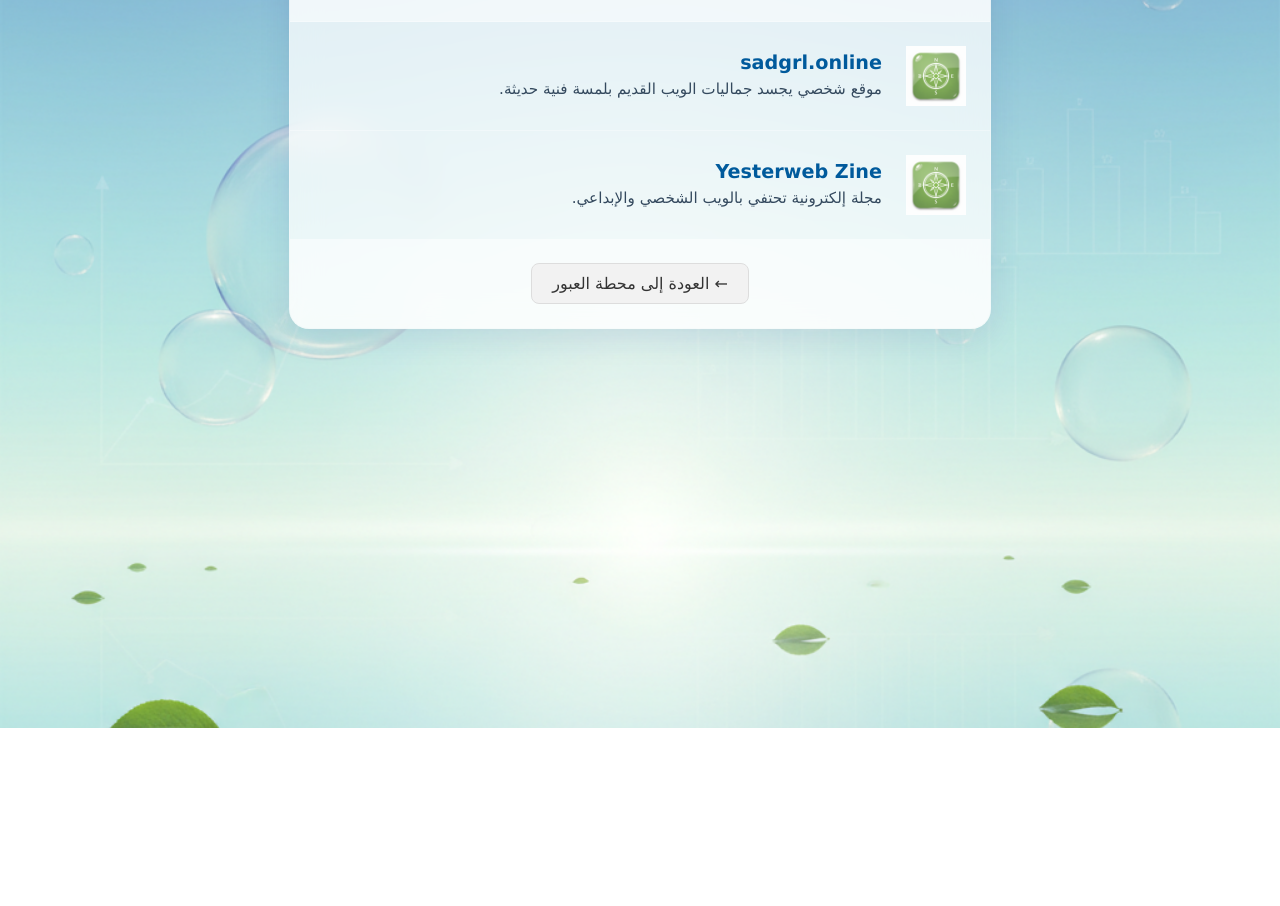
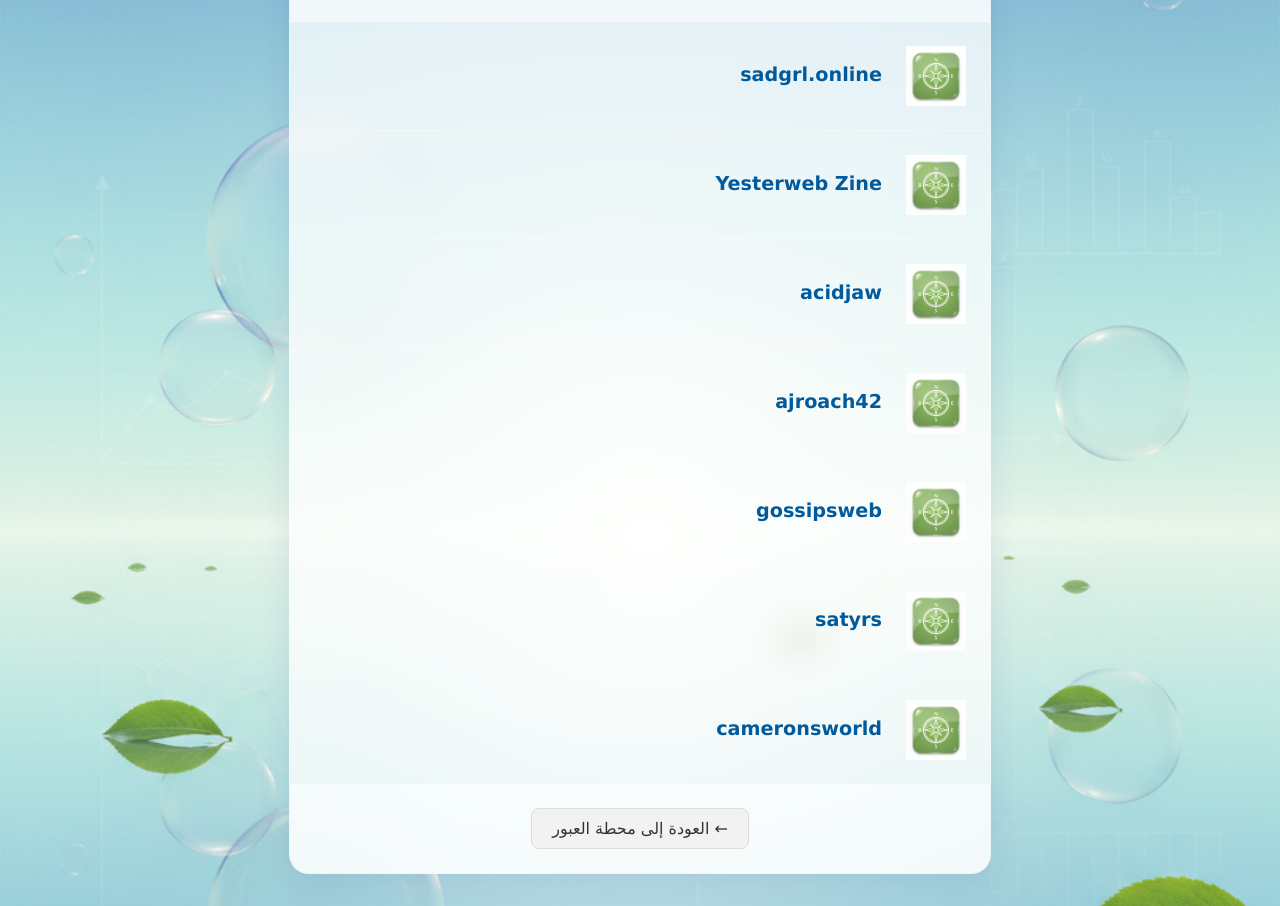
Before and after one commit to mhmdn97/ALS.github.io, a plain HTML site: page neocities_discoveries.html in a window 1280 px wide. Shown: the part 136-1042 px from the top of the page. Before the commit the page ends 864 px from the top, so only its background shows below. Drawn offline with Linux system fonts and the light colour scheme.

Commit message:
Update neocities_discoveries.html

```diff
--- a/neocities_discoveries.html
+++ b/neocities_discoveries.html
@@ -3,7 +3,7 @@
 <head>
     <meta charset="UTF-8">
     <meta name="viewport" content="width=device-width, initial-scale=1.0">
-    <title>اكتشافات Neocities</title>
+    <title>اكتشافات</title>
     <link rel="stylesheet" href="style.css">
 </head>
 <body>
@@ -11,37 +11,83 @@
     <div class="main-container">
         <header>
             <!-- أضفنا فئة "subpage-header" لتمييزها في CSS -->
-            <h1 class="subpage-header">أرخبيل Neocities</h1>
+            <h1 class="subpage-header">أرخبيل </h1>
             <p>حدائق رقمية ومساحات شخصية تم اكتشافها في البرية.</p>
         </header>
 
         <nav class="link-list">
             <ul>
-                <!-- مثال لموقع مكتشف -->
+                <!---->
                 <li>
                     <a href="https://sadgrl.online/" target="_blank">
                         <!-- يمكن استخدام نفس الأيقونة أو تصميم أيقونات جديدة -->
                         <img src="images/icon-hub.png" alt="أيقونة الاستكشاف" class="icon">
                         <div class="link-text">
                             <h3>sadgrl.online</h3>
-                            <p>موقع شخصي يجسد جماليات الويب القديم بلمسة فنية حديثة.</p>
                         </div>
                     </a>
                 </li>
-
-                <!-- مثال آخر -->
+                <!---->
                 <li>
                     <a href="https://yesterweb.org/zine/" target="_blank">
                         <img src="images/icon-hub.png" alt="أيقونة الاستكشاف" class="icon">
                         <div class="link-text">
                             <h3>Yesterweb Zine</h3>
-                            <p>مجلة إلكترونية تحتفي بالويب الشخصي والإبداعي.</p>
                         </div>
                     </a>
                 </li>
-
-                <!--
-                -->
+               <!---->
+                <li>
+                    <a href="https://neozones.neocities.org/acidjaw/" target="_blank">
+                        <!-- يمكن استخدام نفس الأيقونة أو تصميم أيقونات جديدة -->
+                        <img src="images/icon-hub.png" alt="أيقونة الاستكشاف" class="icon">
+                        <div class="link-text">
+                            <h3>acidjaw</h3>
+                        </div>
+                    </a>
+                </li>
+                <!---->
+                <li>
+                    <a href="https://ajroach42.com/" target="_blank">
+                        <!-- يمكن استخدام نفس الأيقونة أو تصميم أيقونات جديدة -->
+                        <img src="images/icon-hub.png" alt="أيقونة الاستكشاف" class="icon">
+                        <div class="link-text">
+                            <h3>ajroach42</h3>
+                        </div>
+                    </a>
+                </li>
+                <!---->
+                 <!---->
+                <li>
+                    <a href="https://gossipsweb.net/" target="_blank">
+                        <!-- يمكن استخدام نفس الأيقونة أو تصميم أيقونات جديدة -->
+                        <img src="images/icon-hub.png" alt="أيقونة الاستكشاف" class="icon">
+                        <div class="link-text">
+                            <h3>gossipsweb</h3>
+                        </div>
+                    </a>
+                </li>
+                 <!---->
+                <li>
+                    <a href="https://satyrs.eu/linkroll/" target="_blank">
+                        <!-- يمكن استخدام نفس الأيقونة أو تصميم أيقونات جديدة -->
+                        <img src="images/icon-hub.png" alt="أيقونة الاستكشاف" class="icon">
+                        <div class="link-text">
+                            <h3>satyrs</h3>
+                        </div>
+                    </a>
+                </li>
+                <!---->
+                <li>
+                    <a href="https://www.cameronsworld.net/" target="_blank">
+                        <!-- يمكن استخدام نفس الأيقونة أو تصميم أيقونات جديدة -->
+                        <img src="images/icon-hub.png" alt="أيقونة الاستكشاف" class="icon">
+                        <div class="link-text">
+                            <h3>cameronsworld</h3>
+                        </div>
+                    </a>
+                </li>
+                <!---->
 
             </ul>
         </nav>
```
